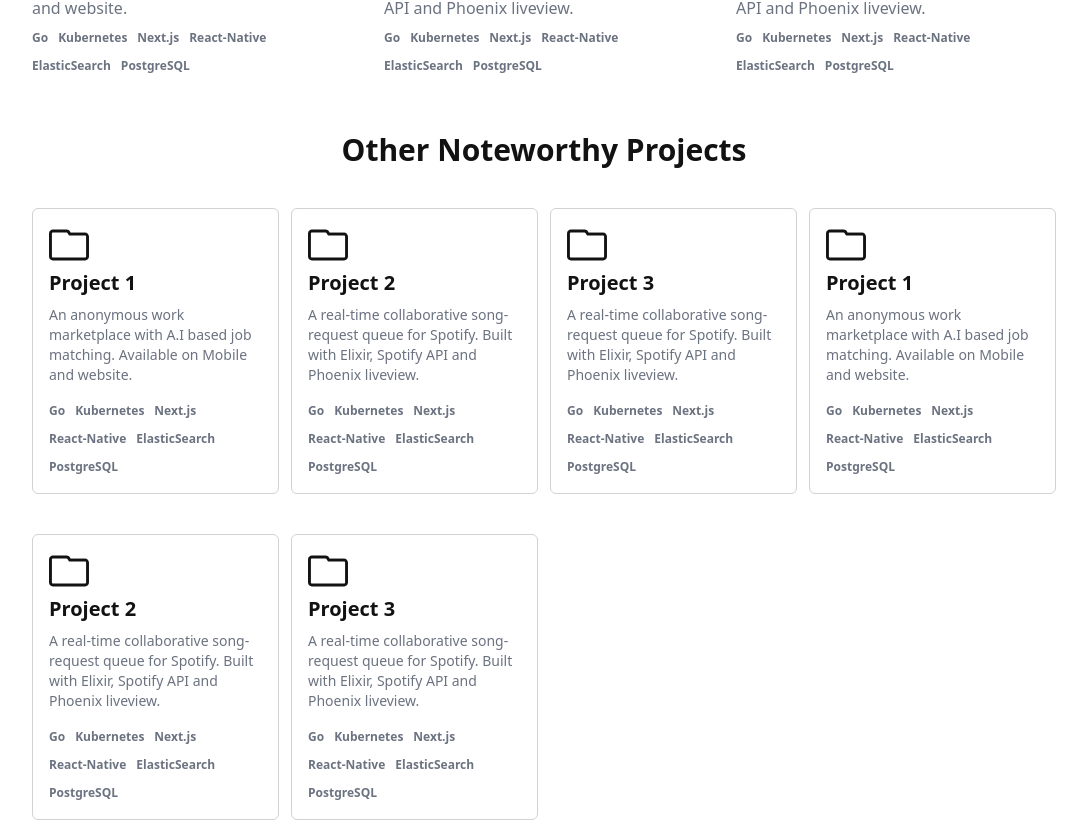
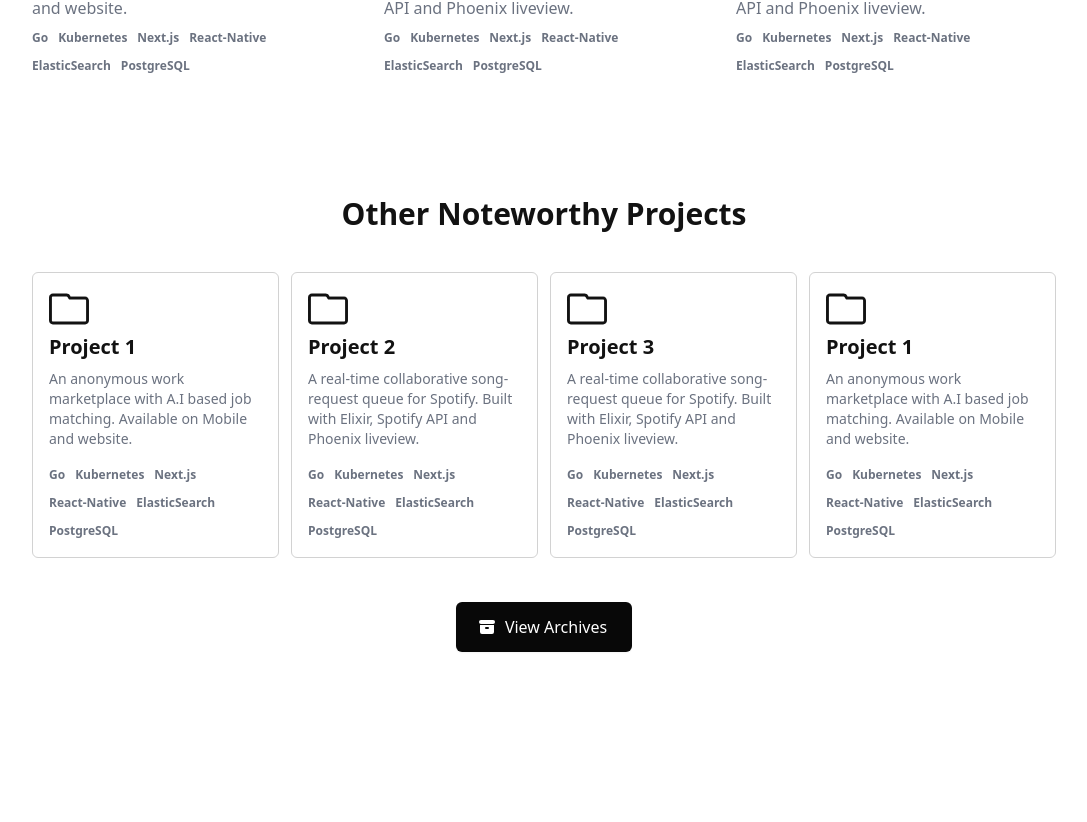
Before and after one commit to abrielequdsi/personal-website-v3, a Next.js app: page / in a window 1280 px wide. Shown: the part 2738-3560 px from the top of the page, without its empty margins (96-1183 px from the left). Built offline with nearby package versions, Linux system fonts and the light colour scheme; a web font is replaced by a local one.

Commit message:
fix: anchor scrolling

```diff
--- a/src/components/common/Navbar/Navbar.js
+++ b/src/components/common/Navbar/Navbar.js
@@ -3,10 +3,10 @@ import { Popover, Transition } from '@headlessui/react'
 import { MenuIcon, XIcon } from '@heroicons/react/outline'
 
 const navigation = [
-  { name: 'About', href: '#' },
-  { name: 'Experience', href: '#' },
-  { name: 'Works', href: '#' },
-  { name: 'Contact', href: '#' },
+  { name: 'About', href: '#about' },
+  { name: 'Experience', href: '#experience' },
+  { name: 'Works', href: '#project' },
+  { name: 'Contact', href: '#contact' },
 ]
 
 const Navbar = () => {
--- a/src/components/main-page/AboutSection/AboutSection.js
+++ b/src/components/main-page/AboutSection/AboutSection.js
@@ -5,7 +5,7 @@ import Image from 'next/image'
 
 const AboutSection = () => {
   return (
-    <div className="py-16 sm:py-24">
+    <div className="py-16 sm:py-24" id="about">
       {/* px-4 max-w-2xl mx-auto lg:max-w-7xl sm:px-6 lg:px-8  */}
 
       <SectionTitle number={1} title={'About Me'} />
--- a/src/components/main-page/ExperiencesSection/ExperiencesSection.js
+++ b/src/components/main-page/ExperiencesSection/ExperiencesSection.js
@@ -1,18 +1,8 @@
 import React from 'react'
 import { SectionTitle } from '@components/ui'
-import Image from 'next/image'
 
 import { Disclosure } from '@headlessui/react'
 import { ChevronDownIcon } from '@heroicons/react/outline'
-
-const faqs = [
-  {
-    question: "What's the best thing about Switzerland?",
-    answer:
-      "I don't know, but the flag is a big plus. Lorem ipsum dolor sit amet consectetur adipisicing elit. Quas cupiditate laboriosam fugiat.",
-  },
-  // More questions...
-]
 
 const experiences = [
   {
@@ -71,22 +61,11 @@ const experiences = [
 function classNames(...classes) {
   return classes.filter(Boolean).join(' ')
 }
-import { CheckCircleIcon } from '@heroicons/react/solid'
-
-const includedFeatures = [
-  'Private forum access',
-  'Member resources',
-  'Entry to annual conference',
-  'Official member t-shirt',
-]
 
 const ExperiencesSection = () => {
   return (
-    <div className="py-12 sm:py-16">
+    <div className="py-12 sm:py-16" id="experience">
       <div className="px-0 sm:px-8 md:px-16 lg:px-24 xl:px-36">
-        {/* <h2 className="text-center text-3xl font-extrabold text-gray-900 sm:text-4xl">
-            Frequently asked questions
-          </h2> */}
         <SectionTitle number={2} title={'Work Experiences'} />
         <dl className="mt-6 space-y-6 divide-y divide-gray-200">
           {experiences.map((experience, index) => (
--- a/src/components/main-page/ProjectsSection/ProjectsSection.js
+++ b/src/components/main-page/ProjectsSection/ProjectsSection.js
@@ -1,7 +1,7 @@
 import React from 'react'
 import { SectionTitle } from '@components/ui'
 import Image from 'next/image'
-import styles from './ProjectSection.module.css'
+import { ArchiveIcon } from '@heroicons/react/solid'
 
 const projects = [
   {
@@ -102,40 +102,12 @@ const projects = [
       'PostgreSQL',
     ],
   },
-  {
-    imageSrc: '/project2.png',
-    title: 'Project 2',
-    link: 'https://github.com/',
-    desc: 'A real-time collaborative song-request queue for Spotify. Built with Elixir, Spotify API and Phoenix liveview.',
-    tags: [
-      'Go',
-      'Kubernetes',
-      'Next.js',
-      'React-Native',
-      'ElasticSearch',
-      'PostgreSQL',
-    ],
-  },
-  {
-    imageSrc: '/project1.png',
-    title: 'Project 3',
-    link: 'https://github.com/',
-    desc: 'A real-time collaborative song-request queue for Spotify. Built with Elixir, Spotify API and Phoenix liveview.',
-    tags: [
-      'Go',
-      'Kubernetes',
-      'Next.js',
-      'React-Native',
-      'ElasticSearch',
-      'PostgreSQL',
-    ],
-  },
 
   // More products...
 ]
 const ProjectsSection = () => {
   return (
-    <div className="py-16 sm:py-24">
+    <div className="py-16 sm:py-24" id="project">
       <SectionTitle number={3} title={'Projects'} />
 
       <div className="mb-10">
@@ -155,7 +127,7 @@ const ProjectsSection = () => {
           <div key={project.title} className="group text-sm">
             <div
               className={
-                'w-full aspect-w-1 aspect-h-1 rounded-lg overflow-hidden bg-gray-100 ring-light-grey ring-offset-1 ring-2'
+                'w-full aspect-w-1 aspect-h-1 rounded-lg overflow-hidden bg-gray-100 animated'
               }
             >
               <a href="">
@@ -197,7 +169,19 @@ const ProjectsSection = () => {
         ))}
       </div>
 
-      <h2 className="text-3xl font-extrabold  text-chinese-black text-center mt-10 sm:mt-14 mb-10">
+      {/* <div className="relative flex pt-5 items-center mt-1">
+        <div className="">
+          <h2 className="flex-shrink mr-4 text-2xl sm:text-3xl font-extrabold  text-chinese-black ">
+            <span className=" text-x2-grey font-semibold text-xl sm:text-2xl pb-1">
+              0{number}.
+            </span>{' '}
+            {title}
+          </h2>
+        </div>
+        <div className="flex-grow border-t max-w-md border-x1-grey" />
+      </div> */}
+
+      <h2 className="text-3xl font-extrabold  text-chinese-black text-center mb-10 pt-16 sm:pt-24">
         Other Noteworthy Projects
       </h2>
       <div className="mt-6 grid grid-cols-1 gap-x-3 gap-y-8 sm:grid-cols-2 sm:gap-y-10 lg:grid-cols-4">
@@ -237,6 +221,15 @@ const ProjectsSection = () => {
           </div>
         ))}
       </div>
+      <div className="mt-8 sm:max-w-lg sm:mx-auto text-left sm:text-center">
+        <a
+          href="/projects"
+          className="mt-0 px-6 py-3 border border-transparent text-sm font-medium rounded-md text-white bg-vampire-black shadow-sm hover:ring-vampire-black hover:outline-none hover:ring-2 hover:ring-offset-2 focus:outline-none focus:ring-2 focus:ring-offset-2 focus:ring-vampire-black sm:mt-3 sm:flex-shrink-0 sm:inline-flex sm:items-center sm:w-auto sm:text-base animated"
+        >
+          <ArchiveIcon className="mr-2 -ml-1 h-5 w-5" aria-hidden="true" />
+          View Archives
+        </a>
+      </div>
     </div>
   )
 }
--- a/src/styles/globals.css
+++ b/src/styles/globals.css
@@ -9,3 +9,7 @@
 .animated:hover {
     transform: translateY(-3px);
 }
+
+html {
+    scroll-behavior: smooth;
+  }
```
